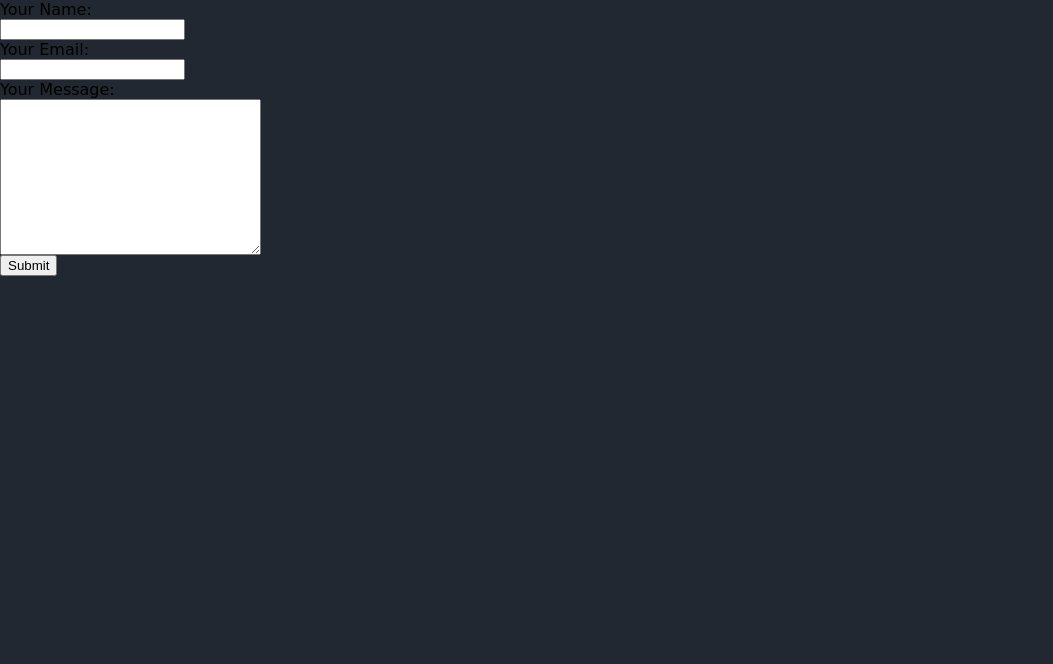
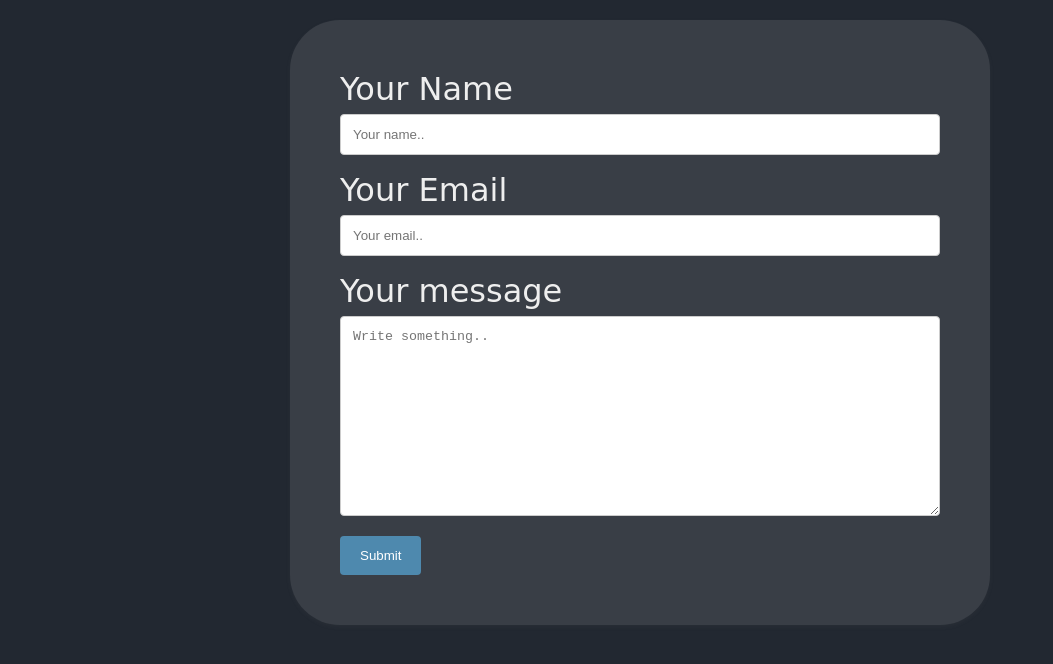
Before and after one commit to OgnyanPetkov/CV, a plain HTML site: page Mail.html in a window 1280 px wide. Shown: the whole page, without its empty margins (0-1053 px from the left). Drawn offline with Linux system fonts and the light colour scheme.

Commit message:
Add files via upload

```diff
--- a/Mail.html
+++ b/Mail.html
@@ -1,13 +1,24 @@
-<link rel="stylesheet" href="styles.css">
-<link rel="icon" href="favicon.ico">
-<dev class="top_box_hobbies">
-    <form action="mailto:ogikrpetkov@gmail.com", method="post" enctype="text/plain">
-    <label>Your Name:</label><br>
-    <input type="text", name="Name", value=""><br>
-    <label>Your Email:</label><br>
-    <input type="text", name="Email", value=""><br>
-    <label>Your Message:</label><br>
-    <textarea name="Message" rows="10" cols="30"></textarea><br>
-    <input type="submit">
-    </form>
-</dev>
+<!DOCTYPE html>
+<html lang="en">
+<head>
+    <meta charset="UTF-8">
+    <title>Ognyan's hobbies</title>
+    <link rel="stylesheet" href="styles.css">
+    <link rel="icon" href="favicon.ico">
+</head>
+<body>
+    <div class="contact_form">
+        <form action="mailto:ogikrpetkov@gmail.com", method="post" enctype="text/plain">
+            <label for="name">Your Name</label>
+            <input type="text" id="name" name="name" placeholder="Your name..">
+            <label for="email">Your Email</label>
+            <input type="text" id="email" name="email" placeholder="Your email..">
+            <label for="message">Your message</label>
+            <textarea id="message" name="message" placeholder="Write something.." style="height:200px"></textarea>
+            <input type="submit" value="Submit">
+        </form>
+    </div>
+    </div>
+
+</body>
+</html>
--- a/styles.css
+++ b/styles.css
@@ -179,28 +179,39 @@ hr {
   }
 
 
-
-.label{
-    color: #ffd369;
+label {
+    color: #eeeeee;
     font-size: 4vh;
     overflow: hidden;
 }
-.input[type=text] {
-  width: 75%;
-  padding: 10px 20px;
-  margin: 8px 0;
+
+.contact_form{
+  position: relative;
+  border-radius: 50px;
+  background: #393e46;
+  padding:50px;
+  width: 600px;
+  margin: 20px auto 0 auto;
+  box-shadow: 0 2px 4px rgba(100,100,100,.1);
+}
+input[type=text], select, textarea {
+  width: 100%;
+  padding: 12px;
+  border: 1px solid #ccc;
+  border-radius: 4px;
   box-sizing: border-box;
-  border: 10px solid;
-  border-color: #ffd369;
-  border-radius: 30px;
+  margin-top: 6px;
+  margin-bottom: 16px;
+  resize: vertical
 }
-
-.textarea[type=Message] {
-  width: 75%;
-  padding: 10px 20px;
-  margin: 8px 0;
-  box-sizing: border-box;
-  border: 10px solid;
-  border-color: #ffd369;
-  border-radius: 30px;
+input[type=submit] {
+  background-color: #4e89ae;
+  color: white;
+  padding: 12px 20px;
+  border: none;
+  border-radius: 4px;
+  cursor: pointer;
 }
+input[type=submit]:hover {
+  background-color: #43658b;
+}
```
